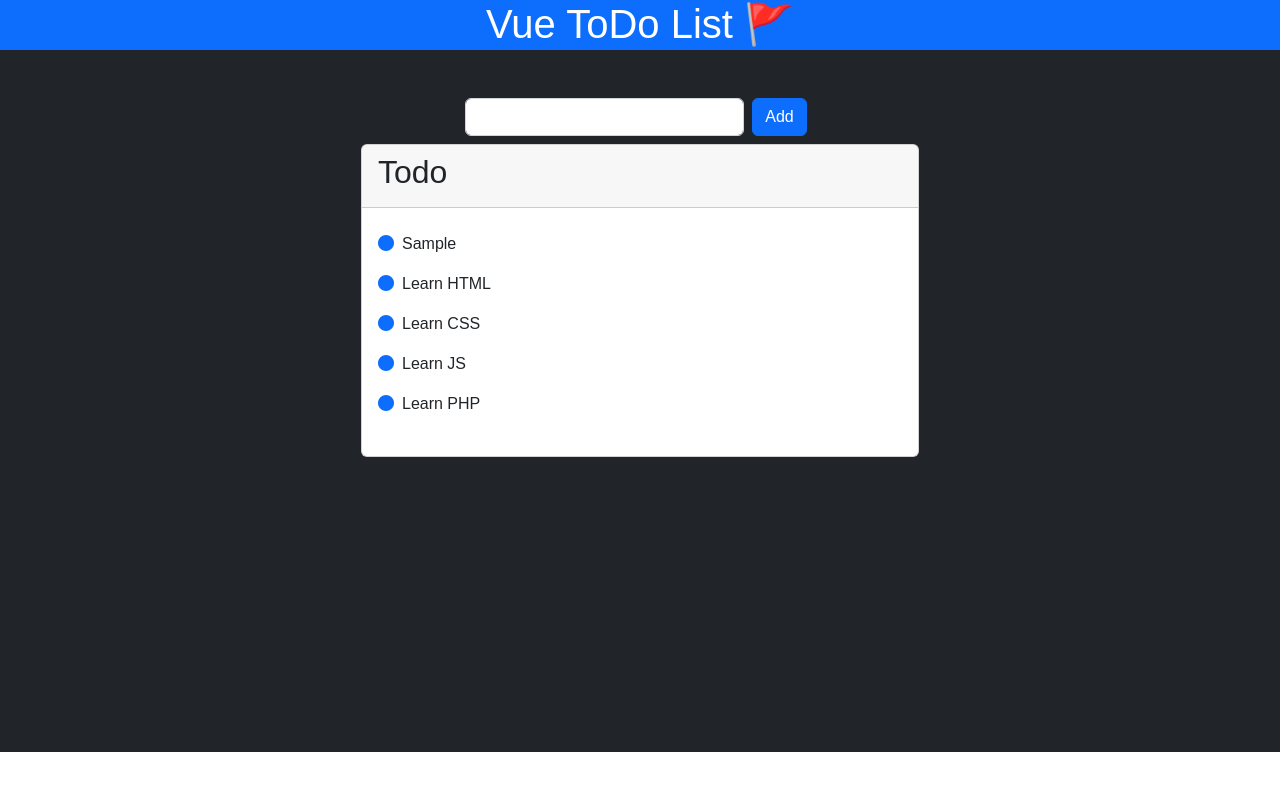
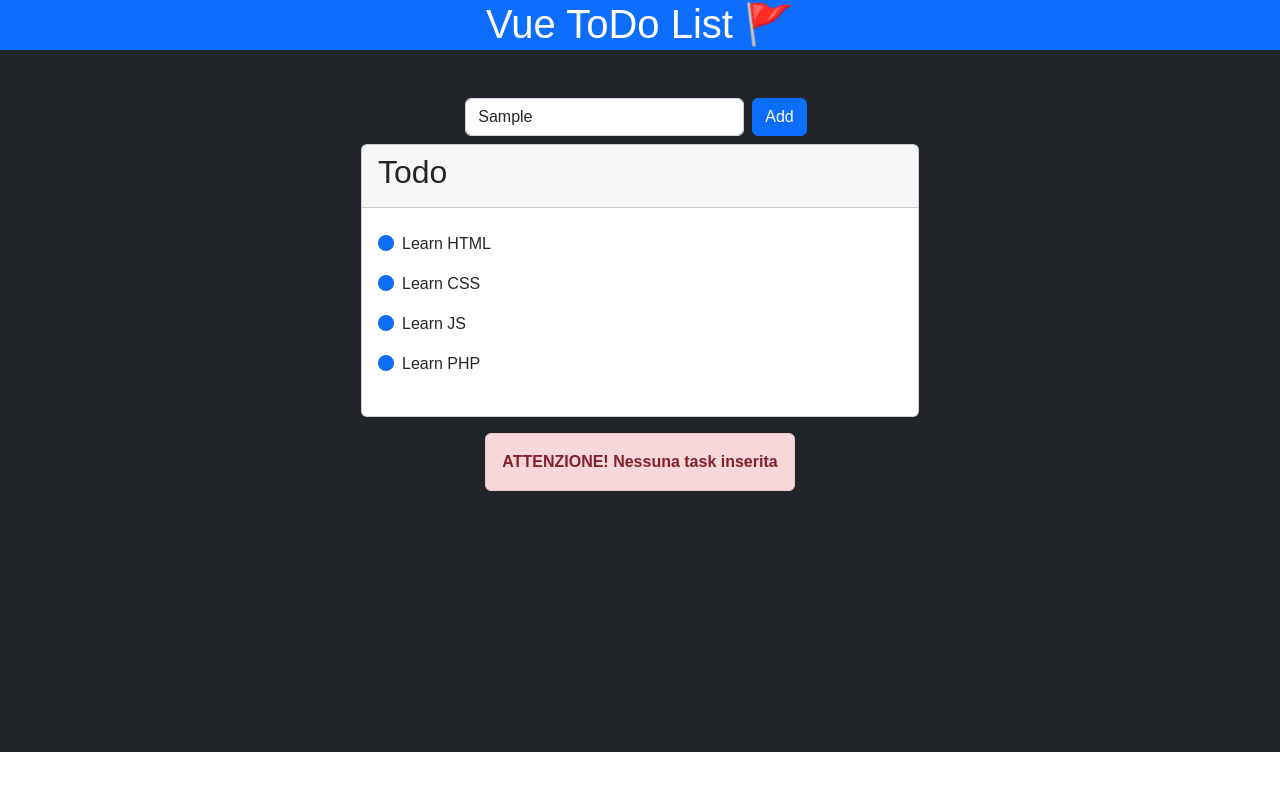
Before and after one commit to MatteoTarabella04/vue-todolist, a plain HTML site: page index.html in a window 1280 px wide. Both pictures are taken after typing "Sample" into the empty fields and a click on the button "Add". Drawn offline with nearby package versions, Linux system fonts and the light colour scheme.

Commit message:
add control for null

```diff
--- a/assets/js/app.js
+++ b/assets/js/app.js
@@ -26,6 +26,7 @@ createApp({
    data() {
       return {
          newTask: '',
+         error: null,
          todo: [
             {
                text: 'Learn HTML',
@@ -51,6 +52,8 @@ createApp({
          console.log('added');
          console.log(this.newTask);
 
+         if (this.newTask.length = null) {
+
             this.todo.unshift(
                {
                   text: this.newTask.charAt(0).toUpperCase() + this.newTask.slice(1),
@@ -58,6 +61,10 @@ createApp({
                }
             );
             this.newTask = '';
+         } else {
+            this.error = 'ATTENZIONE! Nessuna task inserita'
+         }
+
 
       },
       done(i) {
--- a/index.html
+++ b/index.html
@@ -22,7 +22,8 @@
    <body>
 
       <div id="app">
-         <header id="site_header" class="text-bg-light text-center bg-primary text-white">
+         <header id="site_header" class="text-bg-light text-center bg-primary
+            text-white">
             <h1>
                Vue ToDo List 🚩
             </h1>
@@ -33,11 +34,14 @@
             <div class="container py-5">
 
                <div class="add_task d-flex justify-content-center">
+
                   <input
                      type="text" v-model.trim="newTask"
                      @keyup.enter="addTask()" class="form-control w-25 mb-2">
-                  <button @click="addTask()" class="btn btn-primary mb-2 mx-2">Add
+                  <button @click="addTask()" class="btn btn-primary mb-2 mx-2">
+                     Add
                   </button>
+
                </div>
 
                <div class="todo d-flex justify-content-center">
@@ -47,18 +51,27 @@
                      </div>
                      <div class="card-body">
                         <ul class="list-unstyled">
-                           <li  @click="done(i)" class="d-flex gap-2 py-2" :class="{'text-decoration-line-through': task.done}" v-for="(task, i) in todo" >
+                           <li @click="done(i)" class="d-flex gap-2 py-2"
+                              :class="{'text-decoration-line-through':
+                              task.done}" v-for="(task, i) in todo">
                               <div id="done"
                                  @click="done(i)">
-                                 <i v-if="task.done == false" class="fa fa-circle text-primary"
+                                 <i v-if="task.done == false" class="fa
+                                    fa-circle text-primary"
                                     aria-hidden="true"></i>
-                                 <i v-else class="fa fa-check-circle text-primary"
+                                 <i v-else class="fa fa-check-circle
+                                    text-primary"
                                     aria-hidden="true"></i>
                               </div>
                               {{task.text}}
                            </li>
                         </ul>
                      </div>
+                  </div>
+               </div>
+               <div class="d-flex justify-content-center">
+                  <div class="alert alert-danger m-3" role="alert" v-if="error">
+                     <strong>{{error}}</strong>
                   </div>
                </div>
             </div>
```
Lines whose indentation alone changed are shown as unchanged.
